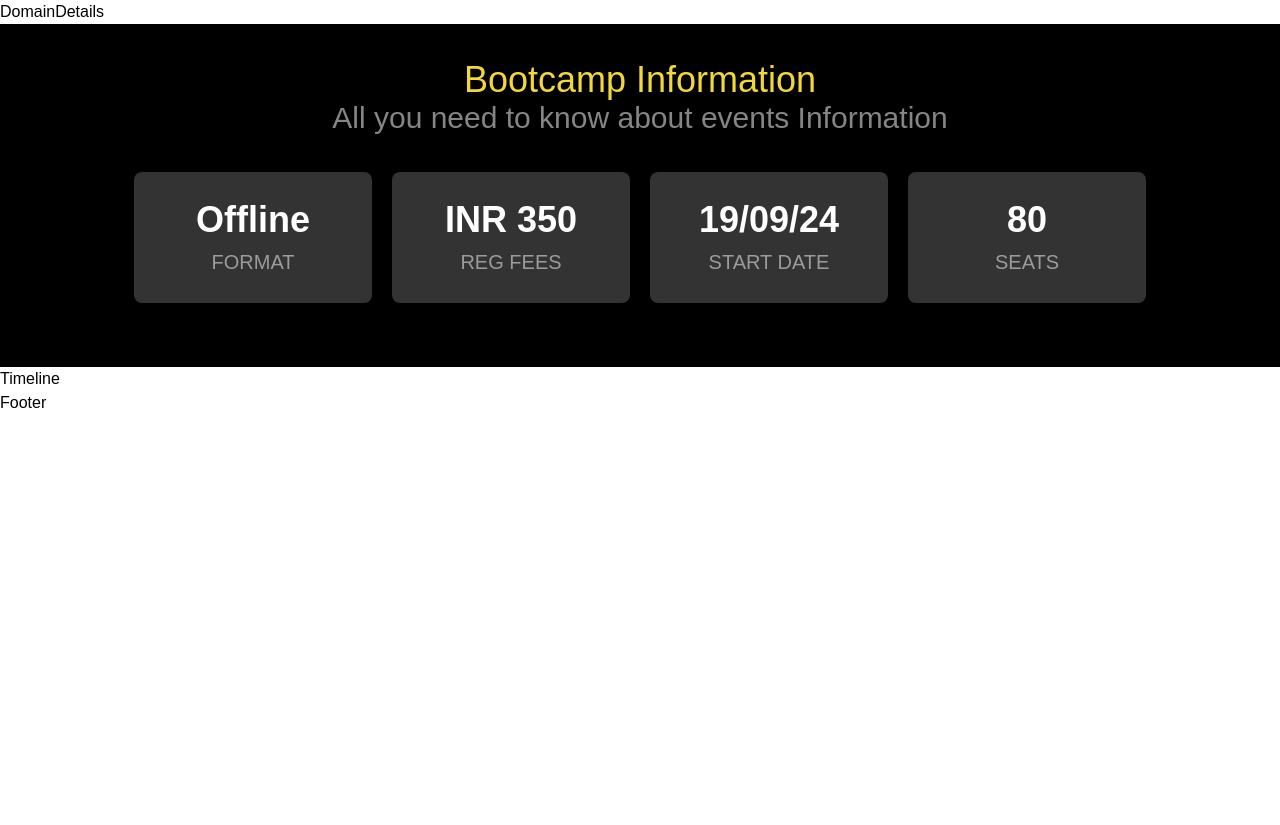
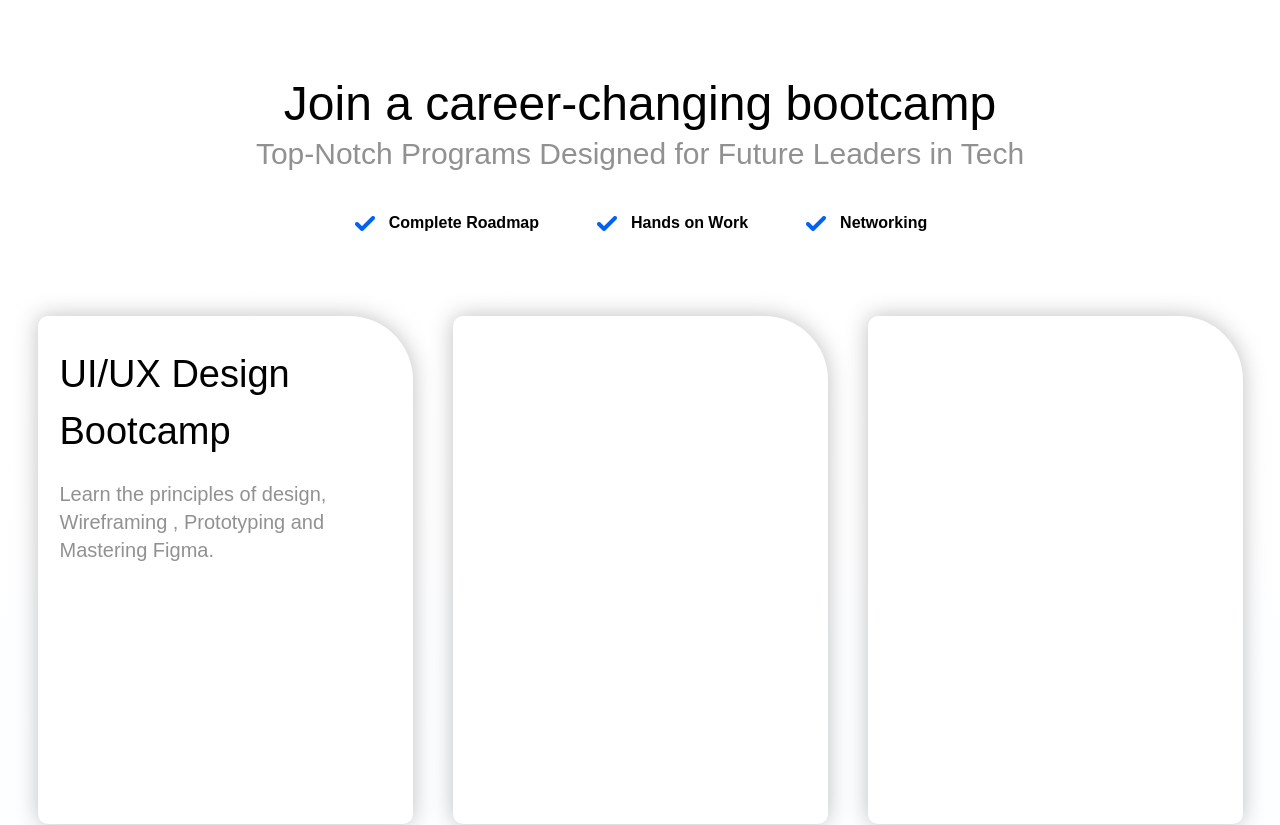
Before and after one commit to vaibhavraut07/csi, a React (Create React App) app: page /bootcamp in a window 1280 px wide. Shown: the part 800-1625 px from the top of the page. Before the commit the page ends 1215 px from the top, so only its background shows below. Built offline with nearby package versions, Linux system fonts and the light colour scheme; the HTML template or start-up script is replaced by a standard one.

Commit message:
added domain details section - still work in progress

```diff
--- a/src/components/bootcampPage/DomainDetails.jsx
+++ b/src/components/bootcampPage/DomainDetails.jsx
@@ -2,7 +2,48 @@ import React from 'react'
 
 function DomainDetails() {
   return (
-    <div>DomainDetails</div>
+    <div className="bg-gradient-to-b from-white to-blue1" style={{height:'1510px'}}>
+      <h1 className='text-black font-sans text-5xl font-medium text-center pt-20'>
+      Join a career-changing bootcamp
+      </h1>
+      <h2 className='text-gray3 font-sans text-3xl font-normal text-center pt-2'>Top-Notch Programs Designed for Future Leaders in Tech</h2>
+      <div className='flex space-x-14 pt-10 justify-center'>
+        <div className='flex space-x-3'>
+          <img className="w-6 h-6" src='/bootcamppage/check.png' alt='check' />
+          <h3 className='text-black font-sans font-bold leading-snug'>Complete Roadmap</h3>
+        </div>
+        <div className='flex space-x-3'>
+          <img className="w-6 h-6" src='/bootcamppage/check.png' alt='check' />
+          <h3 className="text-black font-sans font-bold leading-snug">Hands on Work</h3>
+        </div>
+        <div className='flex space-x-3'>
+          <img className="w-6 h-6" src='/bootcamppage/check.png' alt='check' />
+          <h3 className="text-black font-sans font-bold leading-snug">Networking</h3>
+        </div>
+      </div>
+      <div className='flex space-x-10 justify-center pt-20'>
+        <div className="bg-white rounded-tl-[10px] rounded-bl-[10px] rounded-br-[10px]   rounded-tr-[64px] shadow-[0px_0px_22.1px_0px_rgba(0,0,0,0.25)]" style={{width:'375px',height:'508px'}}>
+          <h1 className='text-black font-sans text-[38px] font-medium pl-[22px] pt-[30px]'>
+            UI/UX Design Bootcamp
+          </h1>
+          <p className='text-[#919191] font-sans text-xl pl-[22px] pt-5'>
+          Learn the principles of design, Wireframing , Prototyping and Mastering Figma.
+          </p>
+        </div>
+        <div className="bg-white rounded-tl-[10px] rounded-bl-[10px] rounded-br-[10px]   rounded-tr-[64px] shadow-[0px_0px_22.1px_0px_rgba(0,0,0,0.25)]" style={{width:'375px',height:'508px'}}>
+        </div>
+        <div className="bg-white rounded-tl-[10px] rounded-bl-[10px] rounded-br-[10px]   rounded-tr-[64px] shadow-[0px_0px_22.1px_0px_rgba(0,0,0,0.25)]" style={{width:'375px',height:'508px'}}>
+        </div>
+      </div>
+      <div className='flex space-x-10 justify-center pt-10'>
+        <div className="bg-white rounded-tl-[10px] rounded-bl-[10px] rounded-br-[10px]   rounded-tr-[64px] shadow-[0px_0px_22.1px_0px_rgba(0,0,0,0.25)]" style={{width:'375px',height:'508px'}}>
+        </div>
+        <div className="bg-white rounded-tl-[10px] rounded-bl-[10px] rounded-br-[10px]   rounded-tr-[64px] shadow-[0px_0px_22.1px_0px_rgba(0,0,0,0.25)]" style={{width:'375px',height:'508px'}}>
+        </div>
+        <div className="bg-white rounded-tl-[10px] rounded-bl-[10px] rounded-br-[10px]   rounded-tr-[64px] shadow-[0px_0px_22.1px_0px_rgba(0,0,0,0.25)]" style={{width:'375px',height:'508px'}}>
+        </div>
+      </div>
+    </div>
   )
 }
 
--- a/tailwind.config.js
+++ b/tailwind.config.js
@@ -13,7 +13,9 @@ module.exports = {
         'black0.20':'rgba(255, 255, 255, 0.20)',
         'yellow1':'#F2D73B',
         'gray1' : '#9B9B9B',
-        'gray2' : '#858585'
+        'gray2' : '#858585',
+        'gray3' : '#919191',
+        'blue1' : '#0062F403',
       },
       fontFamily: {
         sans: ['Google Sans', 'sans-serif'],
@@ -37,6 +39,7 @@ module.exports = {
       animation: {
         shine: 'shine 3s linear infinite',
       },
+
     },
   },
   plugins: [],
```
Also changed, not shown: public/bootcamppage/check.png (added), public/bootcamppage/uiuxcardimg.png (added).
